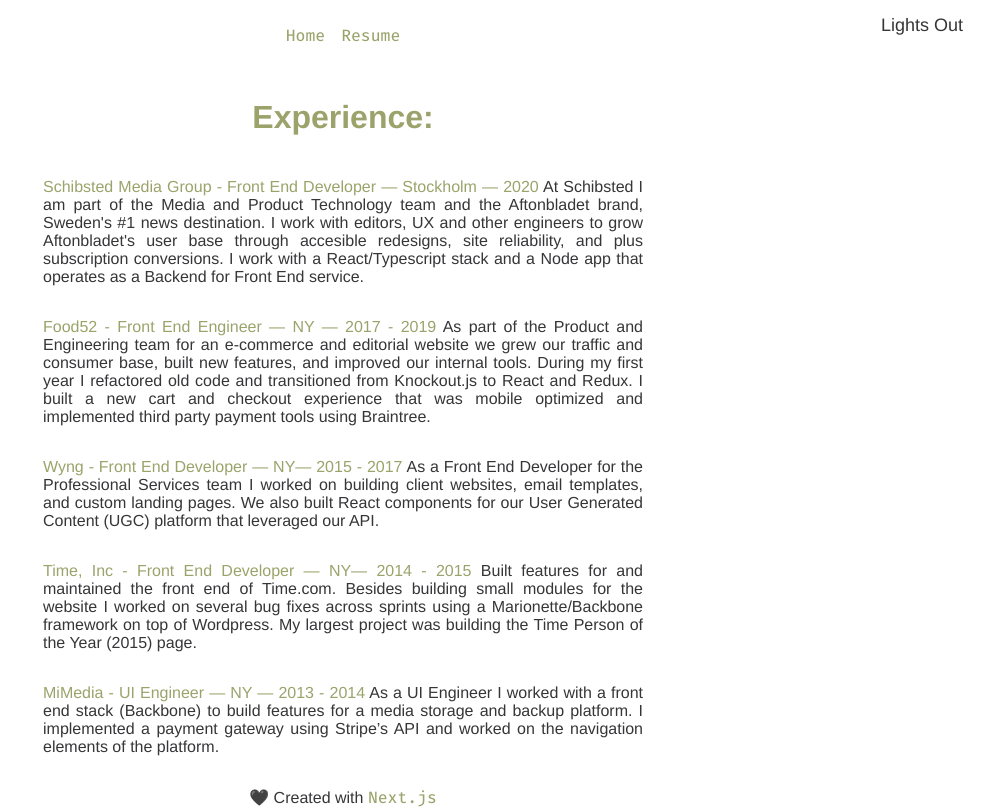
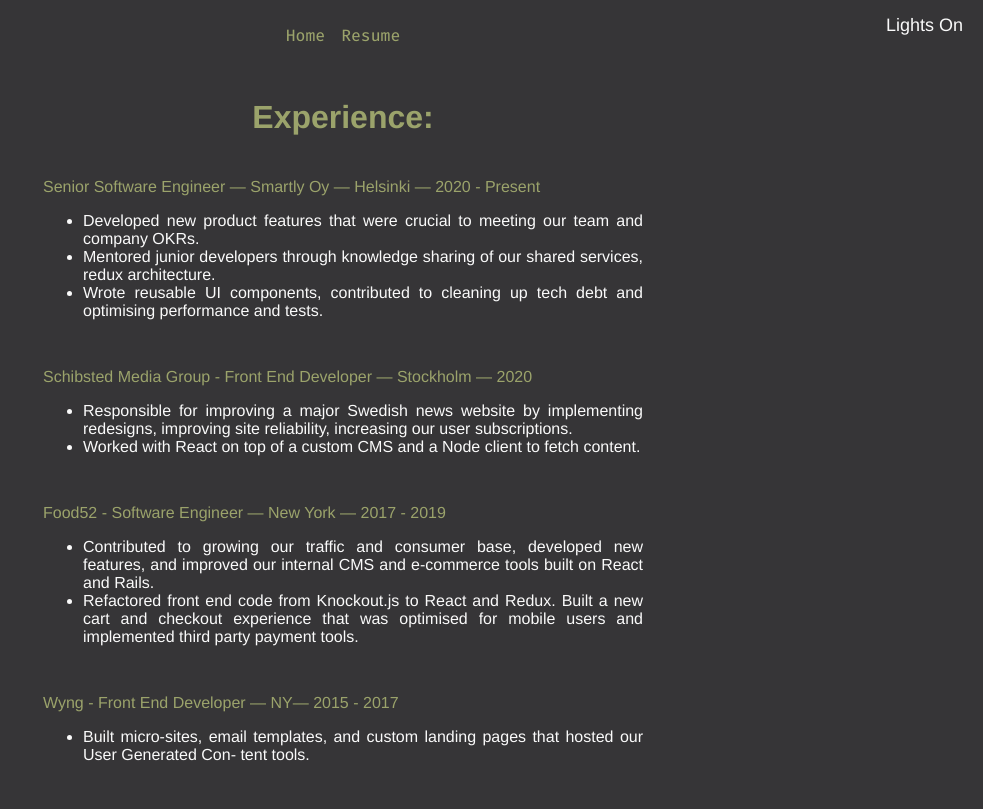
Before and after one commit to alexburgos/burgosco-demo, a Next.js app: page /resume in a window 1280 px wide. Shown: the top 809 px of the page, without its empty margins (297-1280 px from the left). Built offline with nearby package versions, Linux system fonts and the light colour scheme; a web font is replaced by a local one.

Commit message:
updates to the website content and packages

```diff
--- a/components/Toggler.js
+++ b/components/Toggler.js
@@ -6,7 +6,7 @@
    if (theme === 'light') {
      return <Button onClick={themeToggler}>Lights Out</Button>
    } else {
-     return <Button onClick={themeToggler}>Light On</Button>;
+     return <Button onClick={themeToggler}>Lights On</Button>;
    }
 };
 Toggle.propTypes = {
--- a/pages/_app.js
+++ b/pages/_app.js
@@ -6,7 +6,7 @@
 
 
 export default function App({ Component, pageProps }) {
-  const [theme, setTheme] = useState('light');
+  const [theme, setTheme] = useState('dark');
   const themeToggler = () => {
     theme === 'light' ? setTheme('dark') : setTheme('light')
   }
--- a/pages/resume.js
+++ b/pages/resume.js
@@ -9,42 +9,74 @@
         <h1>Experience:</h1>
         <p>
           <span>
+            Senior Software Engineer — Smartly Oy — Helsinki — 2020 - Present
+          </span>
+          <ul>
+            <li>
+              Developed new product features that were crucial to meeting our
+              team and company OKRs.
+            </li>
+            <li>
+              Mentored junior developers through knowledge sharing of our shared
+              services, redux architecture.
+            </li>
+            <li>
+              Wrote reusable UI components, contributed to cleaning up tech debt
+              and optimising performance and tests.
+            </li>
+          </ul>
+        </p>
+        <p>
+          <span>
             Schibsted Media Group - Front End Developer — Stockholm — 2020{' '}
           </span>
-					At Schibsted I am part of the Media and Product Technology team and the Aftonbladet brand, Sweden's #1 news destination. I work with editors, UX and other engineers to grow Aftonbladet's user base through accesible redesigns, site reliability, and plus subscription conversions. I work with a React/Typescript stack and a Node app that operates as a Backend for Front End service.
+          <ul>
+            <li>
+              Responsible for improving a major Swedish news website by
+              implementing redesigns, improving site reliability, increasing our
+              user subscriptions.
+            </li>
+            <li>
+              Worked with React on top of a custom CMS and a Node client to
+              fetch content.
+            </li>
+          </ul>
         </p>
         <p>
-          <span>Food52 - Front End Engineer — NY — 2017 - 2019</span> As part of
-          the Product and Engineering team for an e-commerce and editorial
-          website we grew our traffic and consumer base, built new features, and
-          improved our internal tools. During my first year I refactored old
-          code and transitioned from Knockout.js to React and Redux. I built a
-          new cart and checkout experience that was mobile optimized and
-          implemented third party payment tools using Braintree.
+          <span>Food52 - Software Engineer — New York — 2017 - 2019</span>
+          <ul>
+            <li>
+              Contributed to growing our traffic and consumer base, developed
+              new features, and improved our internal CMS and e-commerce tools
+              built on React and Rails.
+            </li>
+            <li>
+              Refactored front end code from Knockout.js to React and Redux.
+              Built a new cart and checkout experience that was optimised for
+              mobile users and implemented third party payment tools.
+            </li>
+          </ul>
         </p>
 
         <p>
-          <span>Wyng - Front End Developer — NY— 2015 - 2017</span> As a Front
-          End Developer for the Professional Services team I worked on building
-          client websites, email templates, and custom landing pages. We also
-          built React components for our User Generated Content (UGC) platform
-          that leveraged our API.
+          <span>Wyng - Front End Developer — NY— 2015 - 2017</span>
+          <ul>
+            <li>
+              Built micro-sites, email templates, and custom landing pages that
+              hosted our User Generated Con- tent tools.
+            </li>
+          </ul>
         </p>
 
         <p>
-          <span>Time, Inc - Front End Developer — NY— 2014 - 2015</span> Built
-          features for and maintained the front end of Time.com. Besides
-          building small modules for the website I worked on several bug fixes
-          across sprints using a Marionette/Backbone framework on top of
-          Wordpress. My largest project was building the Time Person of the Year
-          (2015) page.
-        </p>
-        <p>
-          <span> MiMedia - UI Engineer — NY — 2013 - 2014</span> As a UI
-          Engineer I worked with a front end stack (Backbone) to build features
-          for a media storage and backup platform. I implemented a payment
-          gateway using Stripe’s API and worked on the navigation elements of
-          the platform.
+          <span>Time, Inc - Front End Developer — NY— 2014 - 2015</span>
+          <ul>
+            <li>
+              Built new templates and improved features on the Time magazine
+              website that was built using Mar- ionette/Backbone.js on top of
+              Wordpress for content management.
+            </li>
+          </ul>
         </p>
       </StyledResumeSection>
     </Layout>
```
Also changed, not shown: pages/index.js (+9 -5 lines), 2 other files (tests, documents, lock files or other folders).
